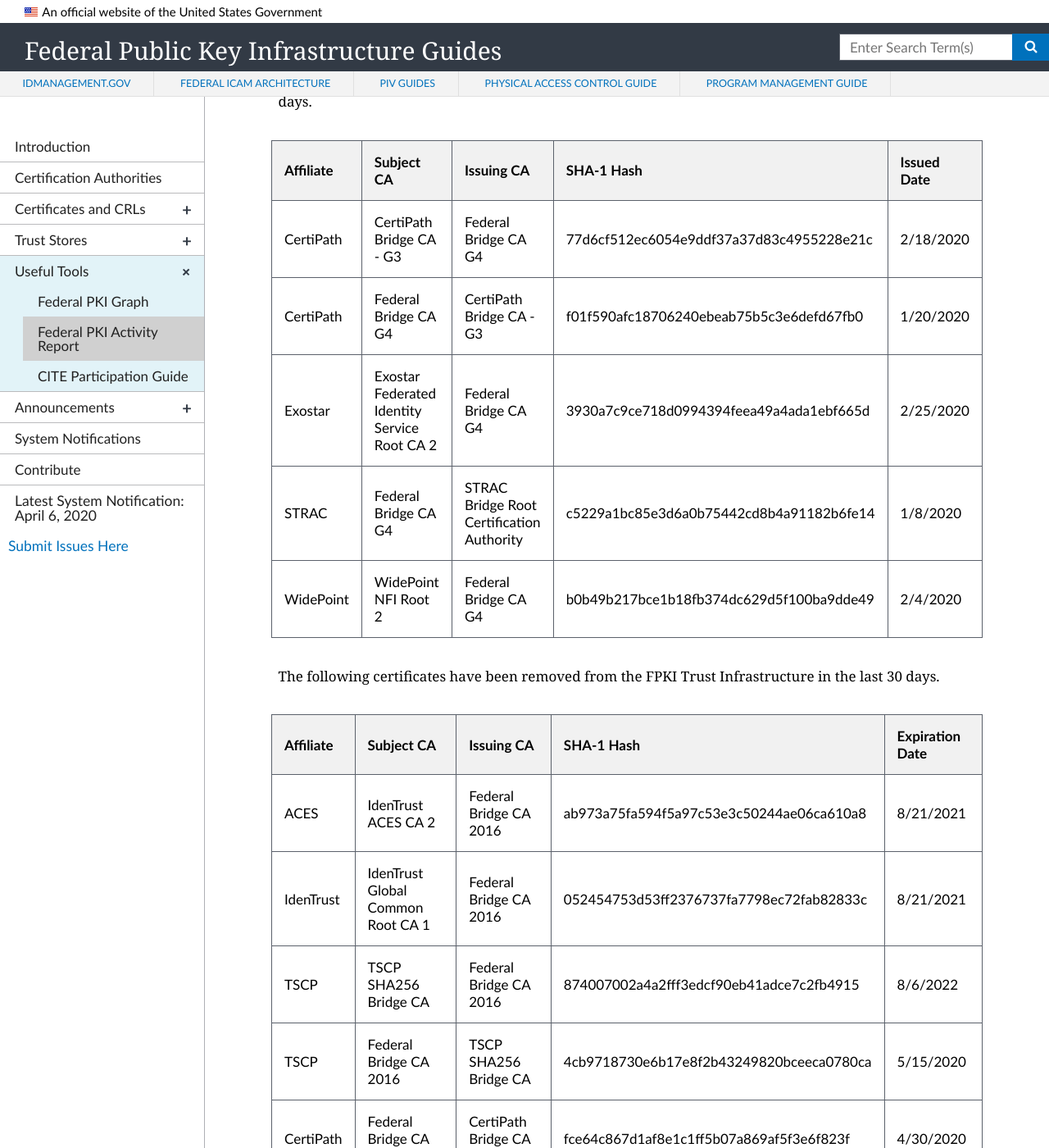
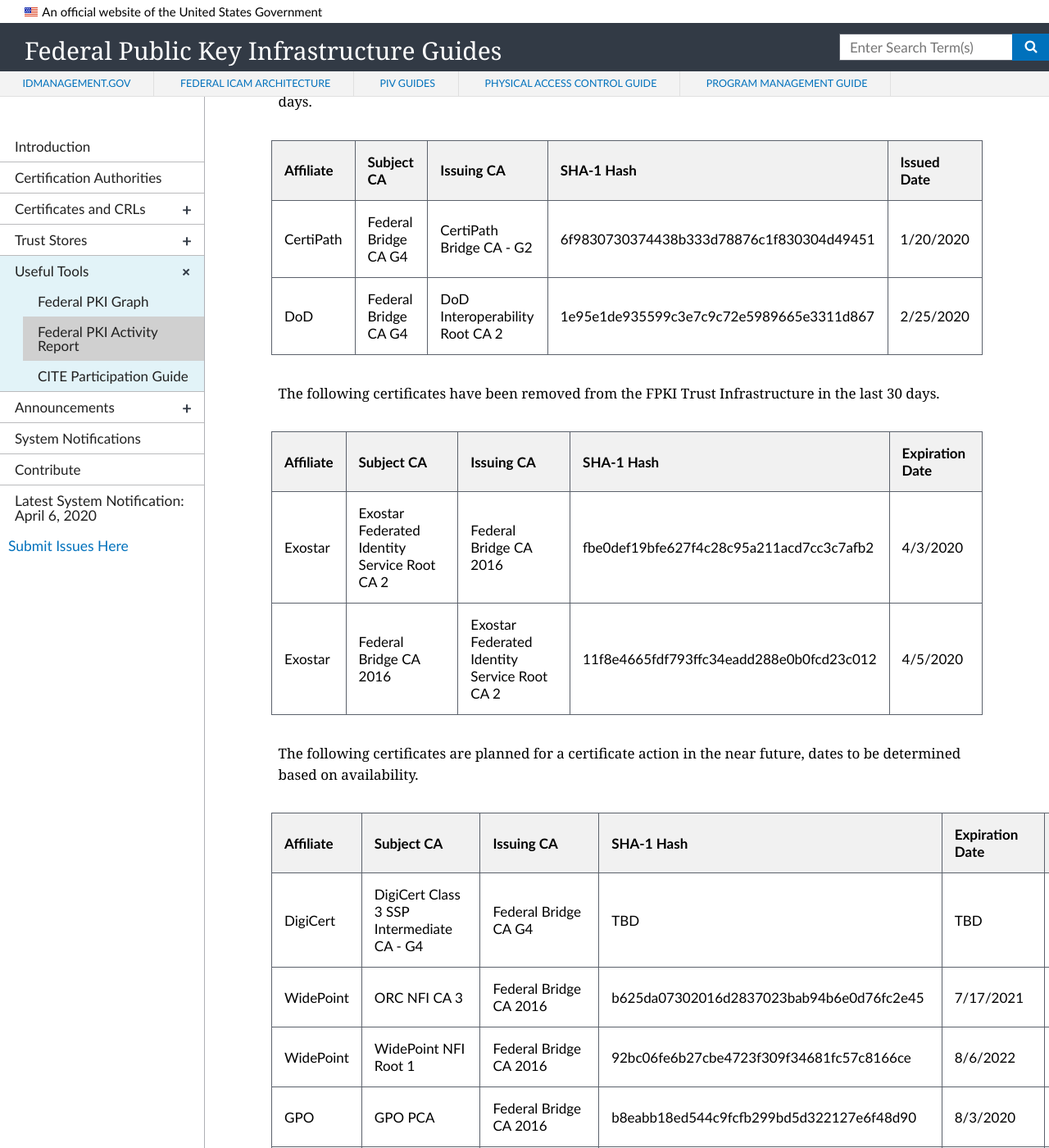
Before and after one commit to GSA/fpki-guides, a Jekyll site: the page built from _tools/03_fpki_activity_report.md, in a window 1280 px wide and 1400 px high, scrolled down 1665 px. Shown: the whole window at 82% size. Built offline with Jekyll 4.4.1, drawn with Linux system fonts in a browser that asks for light colours; nearby versions of some CDN libraries; some of the changed text lies outside the part shown.

Commit message:
march updates

```diff
--- a/_tools/03_fpki_activity_report.md
+++ b/_tools/03_fpki_activity_report.md
@@ -30,35 +30,33 @@
 
 | Affiliate | Subject CA | Issuing CA | SHA-1 Hash | Issued Date |
 | --------- | ---------- | ---------- | ------ | ------ |
-| CertiPath | CertiPath Bridge CA - G3 | Federal Bridge CA G4 | 77d6cf512ec6054e9ddf37a37d83c4955228e21c | 2/18/2020 |
-| CertiPath | Federal Bridge CA G4 | CertiPath Bridge CA - G3 | f01f590afc18706240ebeab75b5c3e6defd67fb0 | 1/20/2020 |
-| Exostar | Exostar Federated Identity Service Root CA 2 | Federal Bridge CA G4 | 3930a7c9ce718d0994394feea49a4ada1ebf665d | 2/25/2020 |
-| STRAC | Federal Bridge CA G4 | STRAC Bridge Root Certification Authority | c5229a1bc85e3d6a0b75442cd8b4a91182b6fe14 | 1/8/2020 |
-| WidePoint | WidePoint NFI Root 2 | Federal Bridge CA G4 | b0b49b217bce1b18fb374dc629d5f100ba9dde49 | 2/4/2020 |
+| CertiPath | Federal Bridge CA G4 | CertiPath Bridge CA - G2 | 6f9830730374438b333d78876c1f830304d49451 | 1/20/2020 |
+| DoD | Federal Bridge CA G4 | DoD Interoperability Root CA 2 | 1e95e1de935599c3e7c9c72e5989665e3311d867 | 2/25/2020 |
 
 
 The following certificates have been removed from the FPKI Trust Infrastructure in the last 30 days.
 
 | Affiliate | Subject CA | Issuing CA | SHA-1 Hash | Expiration Date |
 | --------- | ---------- | ---------- | ------ | ------ |
-| ACES | IdenTrust ACES CA 2 | Federal Bridge CA 2016 | ab973a75fa594f5a97c53e3c50244ae06ca610a8 | 8/21/2021 |
-| IdenTrust | IdenTrust Global Common Root CA 1 | Federal Bridge CA 2016 | 052454753d53ff2376737fa7798ec72fab82833c | 8/21/2021 |
-| TSCP | TSCP SHA256 Bridge CA | Federal Bridge CA 2016 | 874007002a4a2fff3edcf90eb41adce7c2fb4915 | 8/6/2022 |
-| TSCP | Federal Bridge CA 2016 | TSCP SHA256 Bridge CA | 4cb9718730e6b17e8f2b43249820bceeca0780ca | 5/15/2020 |
-| CertiPath | Federal Bridge CA 2016 | CertiPath Bridge CA - G2 | fce64c867d1af8e1c1ff5b07a869af5f3e6f823f | 4/30/2020 |
+| Exostar | Exostar Federated Identity Service Root CA 2 | Federal Bridge CA 2016 | fbe0def19bfe627f4c28c95a211acd7cc3c7afb2 | 4/3/2020 |
+| Exostar | Federal Bridge CA 2016 | Exostar Federated Identity Service Root CA 2 | 11f8e4665fdf793ffc34eadd288e0b0fcd23c012 | 4/5/2020 |
 
-The following certificates are planned for a certificate action in the next four months.
+The following certificates are planned for a certificate action in the near future, dates to be determined based on availability.
 
 | Affiliate | Subject CA | Issuing CA | SHA-1 Hash | Expiration Date | Action |
 | --------- | ---------- | ---------- | ---------- | ---------- | -------- |
-| WidePoint | ORC NFI CA 3 | Federal Bridge CA 2016 | b625da07302016d2837023bab94b6e0d76fc2e45 | 7/17/2021 | Revoke 4/1/2020 |
-| WidePoint | WidePoint NFI Root 1 | Federal Bridge CA 2016 | 92bc06fe6b27cbe4723f309f34681fc57c8166ce | 8/6/2022 | Revoke 3/17/2020 |
-| Exostar | Exostar Federated Identity Service Root CA 2 | Federal Bridge CA 2016 | fbe0def19bfe627f4c28c95a211acd7cc3c7afb2 | 4/30/2020 | Revoke 3/17/2020 |
-| GPO | GPO PCA | Federal Bridge CA 2016 | b8eabb18ed544c9fcfb299bd5d322127e6f48d90 | 8/3/2020 | Revoke 3/17/2020 |
-| DigiCert | DigiCert Federated ID L3 CA | Federal Bridge CA 2016 | 33514b5b7c0616724d9e174f59d7aa080740b8c3 | 2/28/2022 | Revoke 3/17/2020 |
-| DigiCert | Symantec Class 3 SSP Intermediate CA - G3 | Federal Bridge CA 2016 | 914531f5a610914005422e56d6711218133b1048 | 10/25/2020 | Revoke 3/17/2020 |
-| Entrust | Entrust Managed Services NFI Root CA | Federal Bridge CA 2016 | 220508b0ab72e2ee3acaa6a9ef5001c87c523ea4 | 11/16/2020 | Revoke 3/17/2020 |
-| SAFE | SAFE Bridge CA 02 | Federal Bridge CA 2016 | 5c654219972bac887bea9f1309eb9e052fb7757e | 6/7/2021 | 3/17/2020 |
+| DigiCert | DigiCert Class 3 SSP Intermediate CA - G4 | Federal Bridge CA G4 | TBD | TBD | Issued |
+| WidePoint | ORC NFI CA 3 | Federal Bridge CA 2016 | b625da07302016d2837023bab94b6e0d76fc2e45 | 7/17/2021 | Revocation |
+| WidePoint | WidePoint NFI Root 1 | Federal Bridge CA 2016 | 92bc06fe6b27cbe4723f309f34681fc57c8166ce | 8/6/2022 | Revocation |
+| GPO | GPO PCA | Federal Bridge CA 2016 | b8eabb18ed544c9fcfb299bd5d322127e6f48d90 | 8/3/2020 | Revocation |
+| DigiCert | DigiCert Federated ID L3 CA | Federal Bridge CA 2016 | 33514b5b7c0616724d9e174f59d7aa080740b8c3 | 2/28/2022 | Revocation |
+| DigiCert | Symantec Class 3 SSP Intermediate CA - G3 | Federal Bridge CA 2016 | 914531f5a610914005422e56d6711218133b1048 | 10/25/2020 | Revocation |
+| DigiCert | VeriSign SSP Intermediate CA - G3 | Federal Common Policy CA | e9c8715b871db1d87bb65ba2a5bbfa8000df7861 | 12/9/2020 | Revocation|
+| Entrust | Entrust Managed Services NFI Root CA | Federal Bridge CA 2016 | 220508b0ab72e2ee3acaa6a9ef5001c87c523ea4 | 11/16/2020 | Revocation |
+| SAFE | SAFE Bridge CA 02 | Federal Bridge CA 2016 | 5c654219972bac887bea9f1309eb9e052fb7757e | 6/7/2021 | Revocation |
+| DoD | Federal Bridge CA 2016 | DoD Interoperability Root CA 2 | be06084e8922a5ea91056e65cbf4b627e7e001fe | 5/9/2020 | Removal |
+| DoD | DoD Interoperability Root CA 2 | Federal Bridge CA 2016 | 73050d5b629cf6286be972afddfa31d2864b4f35 | 8/6/2022 | Revocation |
+| STRAC | STRAC Bridge Root Certification Authority | Federal Bridge CA 2016 | 1f92eb3654f60a9092811f7948afff45c09a6ca9 | 2/14/2022 | Revocation |
 
 ## Repository Availability
 Repository availability is an uptime metric for Certificate Revocation List availability. The table only contains Certification Authorities directly signed by the Federal Common Policy Root CA, Federal Bridge CA 2016 or Federal Bridge CA G4. A metric of "99" in the table below means the Certificate Revocation List was available for 99% of the given month, in other words, the file was not available for 1% of the month (18 minutes depending on the month). The last column is the 12-month average.
```
Also changed, not shown: other parts of _tools/03_fpki_activity_report.md (+1 -1 lines).
